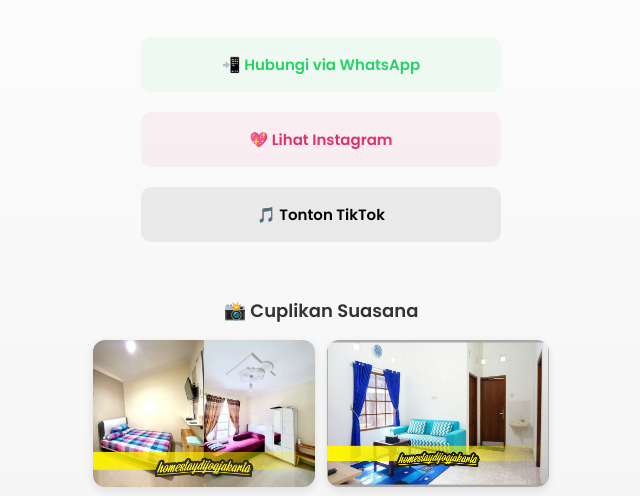
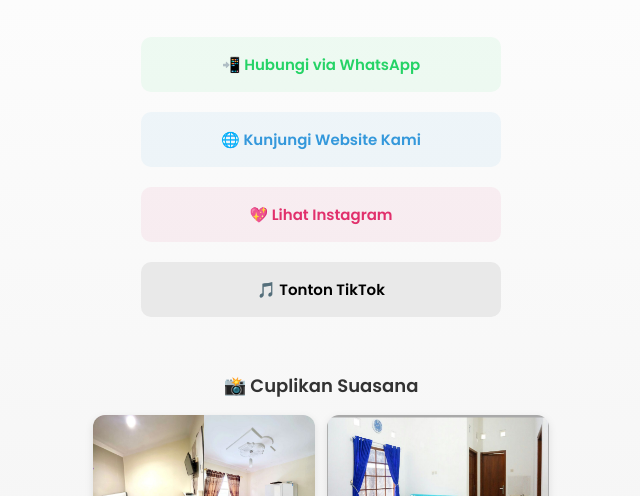
Before and after one commit to hdjhomestay/homestaydijogja, a plain HTML site: page index.html in a window 1280 px wide. Shown: the part 253-749 px from the top of the page, without its empty margins (319-959 px from the left). Drawn offline with Linux system fonts and the light colour scheme; grey boxes are pictures that could not be loaded.

Commit message:
Update index.html

```diff
--- a/index.html
+++ b/index.html
@@ -100,6 +100,17 @@
       color: #fff;
     }
 
+    .web {
+      background-color: #3498db10;
+      color: #3498db;
+      border-color: #3498db;
+    }
+
+    .web:hover {
+      background-color: #3498db;
+      color: #fff;
+    }
+
     .gallery {
       margin-top: 45px;
       width: 100%;
@@ -148,8 +159,11 @@
     <h1>HDJ Homestay Jogja</h1>
     <p class="tagline">Private villa eksklusif di jantung Jogja. Nyaman & tenang untuk keluarga.</p>
 
-    <a href="https://wa.me/6285713049089" target="_blank" class="link-button wa">
+    <a href="https://wa.me/6285713049089?text=Halo%20saya%20tertarik%20dengan%20HDJ%20Homestay.%20Info%20lengkap:%20https%3A%2F%2Fhdjhomestay.ct.ws" target="_blank" class="link-button wa">
       📲 Hubungi via WhatsApp
+    </a>
+    <a href="https://hdjhomestay.ct.ws" target="_blank" class="link-button web">
+      🌐 Kunjungi Website Kami
     </a>
     <a href="https://www.instagram.com/homestaydijogjaa?igsh=MTRwbDlweHY4NGJycA==" target="_blank" class="link-button ig">
       💖 Lihat Instagram
```
